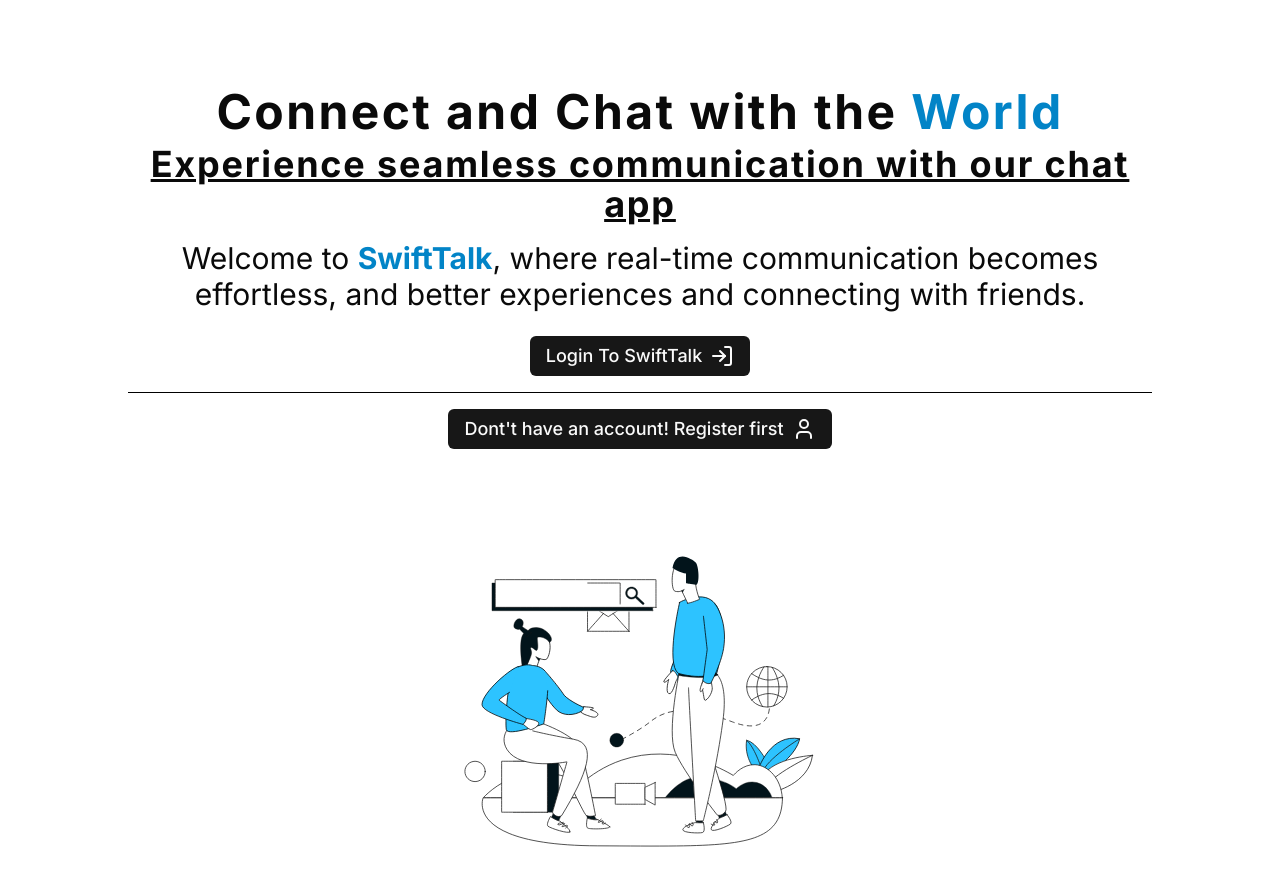
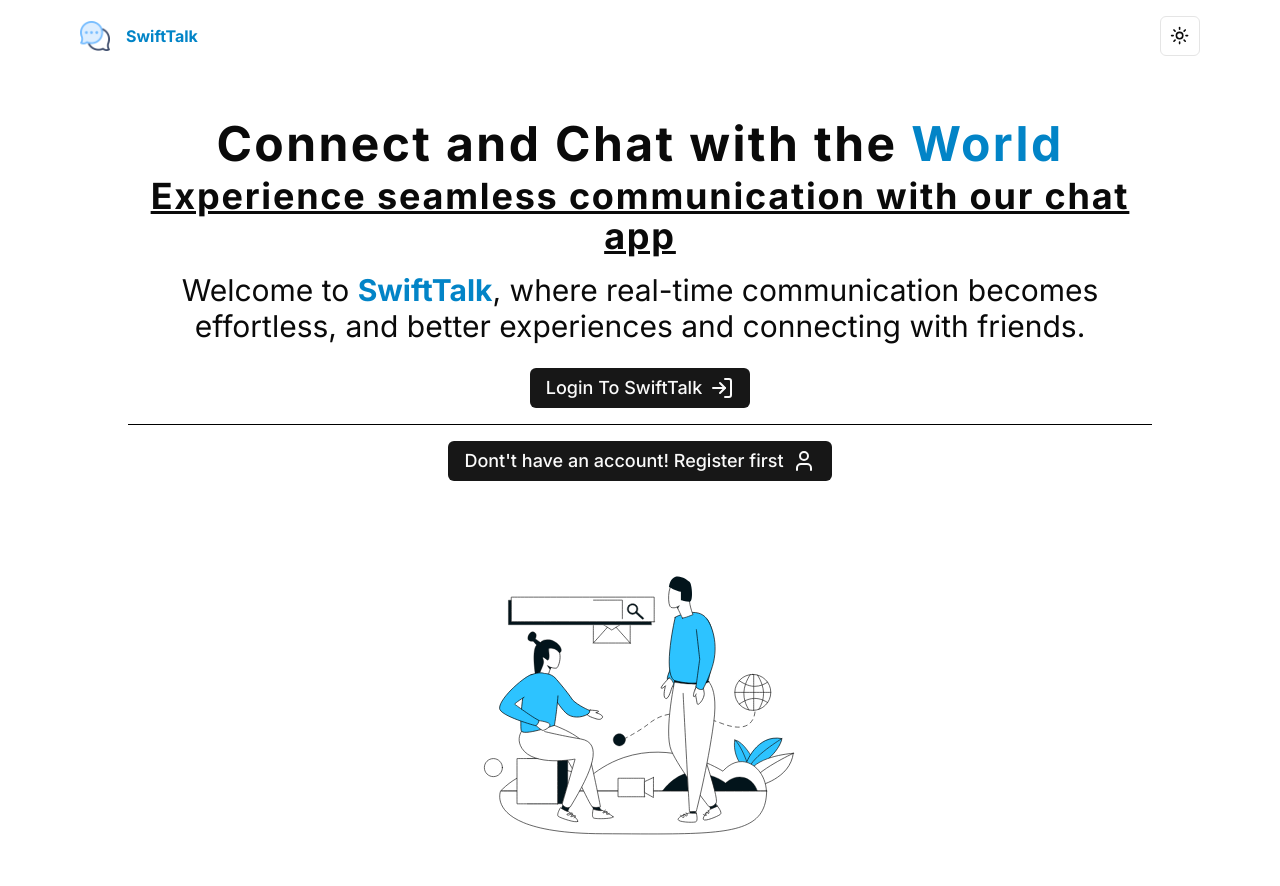
Before and after one commit to Kei-K23/swiftTalk-real-time-chat-app, a Next.js app: page / in a window 1280 px wide. Shown: the top 886 px of the page. Built offline with nearby package versions, Linux system fonts and the light colour scheme.

Commit message:
add ladning page

```diff
--- a/app/_components/Hero.tsx
+++ b/app/_components/Hero.tsx
@@ -6,7 +6,7 @@
 const Hero = () => {
   return (
     <>
-      <h1 className="sm:mt-10 text-2xl sm:text-3xl md:text-3xl lg:text-4xl xl:text-5xl font-bold text-center tracking-wider">
+      <h1 className="mt-10 md:mt-0 text-2xl sm:text-3xl md:text-3xl lg:text-4xl xl:text-5xl font-bold text-center tracking-wider">
         Connect and Chat with the <span className="text-sky-600">World</span>
       </h1>
       <h2 className="underline mt-2 mb-4 text-xl md:text-2xl lg:text-3xl xl:text-4xl font-bold text-center tracking-wider">
@@ -24,10 +24,10 @@
           <LogInIcon className="ml-2 h-6 w-6" />
         </Button>
 
-        <div className="w-full h-[1px] bg-black my-4"></div>
+        <div className="w-full h-[1px] dark:bg-slate-400  bg-black my-4"></div>
 
         <Button>
-          <Link href={"/auth/register"} className="text-lg">
+          <Link href={"/register"} className="text-lg">
             Dont&apos;t have an account! Register first
           </Link>
           <User className="ml-2 h-6 w-6" />
--- a/app/_components/Navbar.tsx
+++ b/app/_components/Navbar.tsx
@@ -1,5 +1,18 @@
+import { ModeToggle } from "@/components/mode-toggle";
+import Image from "next/image";
+
 const Navbar = () => {
-  return <div>Navbar</div>;
+  return (
+    <header>
+      <nav className="py-4 px-8  md:px-20 flex justify-between items-center">
+        <div className="flex items-center gap-4">
+          <Image src="/chat.png" alt="chat icon" width={30} height={50} />
+          <span className="text-sky-600 font-bold">SwiftTalk</span>
+        </div>
+        <ModeToggle />
+      </nav>
+    </header>
+  );
 };
 
 export default Navbar;
--- a/app/page.tsx
+++ b/app/page.tsx
@@ -1,14 +1,18 @@
 import LottieProvider from "@/provider/LottieProvider";
 import { lottieJSON } from "@/public/lottieJSON";
 import Hero from "./_components/Hero";
+import Navbar from "./_components/Navbar";
 export default function Home() {
   return (
+    <>
+      <Navbar />
       <main className="page-padding">
         <Hero />
         <LottieProvider
           src={lottieJSON.landingLottie}
-        className="w-[200px] sm:w-[350px] lg:w-[400px] xl:w-[450px]"
+          className="hidden sm:block sm:w-[350px] lg:w-[400px] "
         />
       </main>
+    </>
   );
 }
--- /dev/null
+++ b/app/register/layout.tsx
@@ -0,0 +1,7 @@
+import React from "react";
+
+const RegisterLayout = () => {
+  return <div>RegisterLayout</div>;
+};
+
+export default RegisterLayout;
--- /dev/null
+++ b/app/register/page.tsx
@@ -0,0 +1,5 @@
+const Register = () => {
+  return <div>Register</div>;
+};
+
+export default Register;
```
Also changed, not shown: public/chat.png (added). Lines whose indentation alone changed are shown as unchanged.
